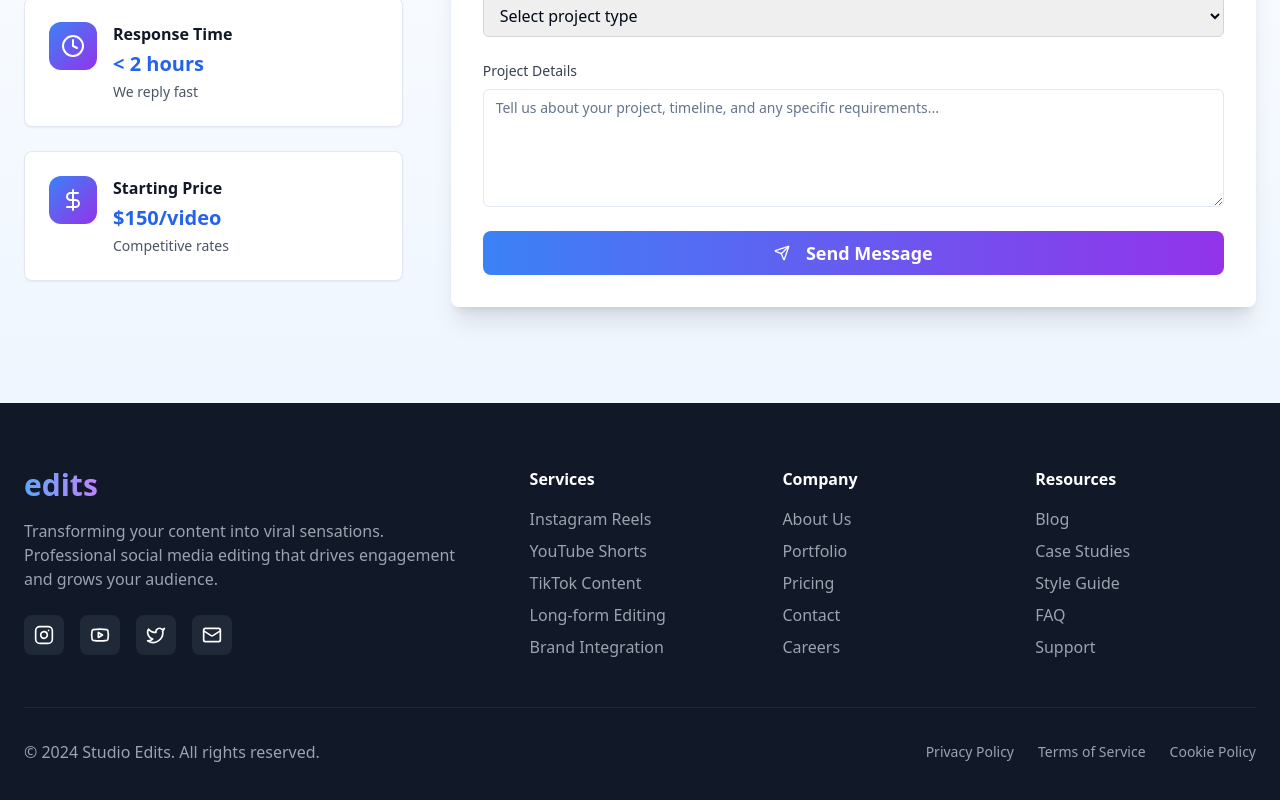
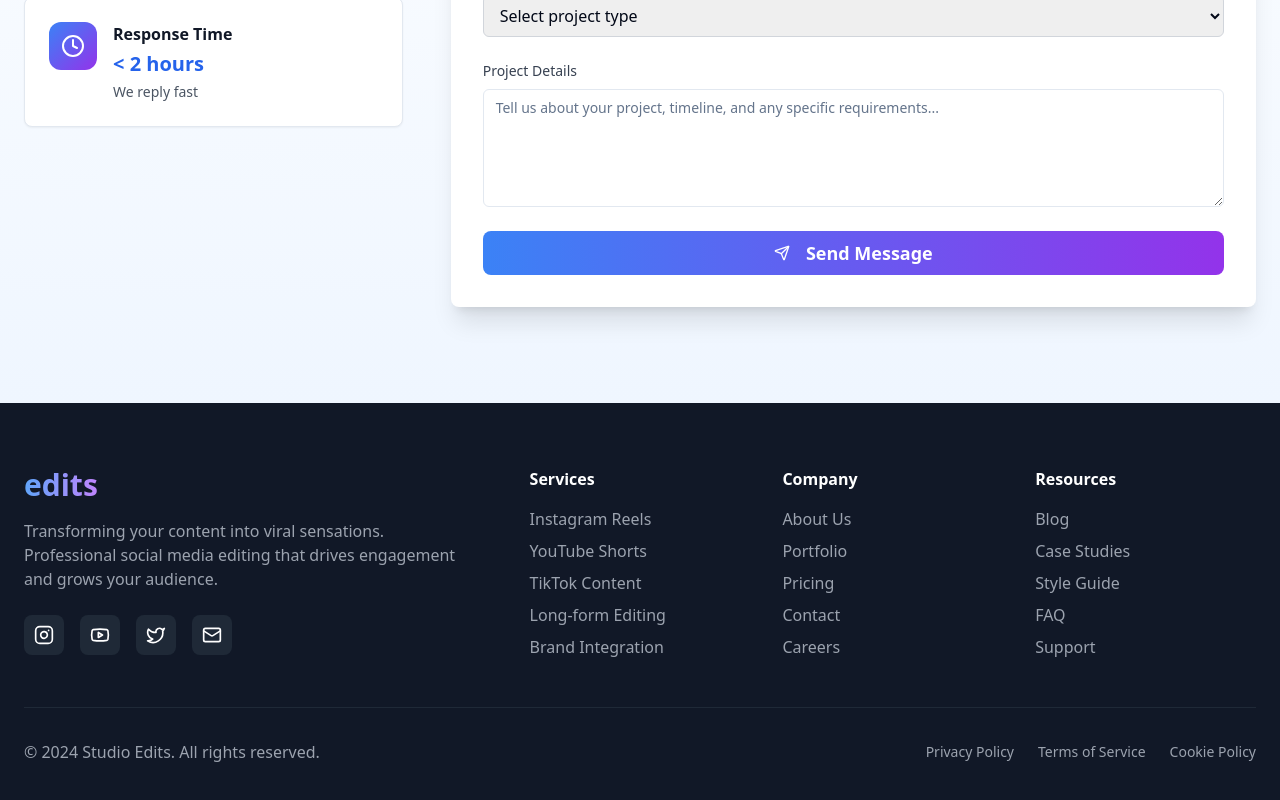
Before and after one commit to ronniehere/edits-1, a React (Vite) app: page / in a window 1280 px wide. Shown: the part 4817-5617 px from the top of the page. Built offline with nearby package versions, Linux system fonts and the light colour scheme.

Commit message:
Remove starting price section
Removed the starting price section from the contact info.

```diff
--- a/src/components/Contact.tsx
+++ b/src/components/Contact.tsx
@@ -1,10 +1,9 @@
-
 import { useState } from 'react';
 import { Button } from '@/components/ui/button';
 import { Input } from '@/components/ui/input';
 import { Textarea } from '@/components/ui/textarea';
 import { Card, CardContent } from '@/components/ui/card';
-import { Mail, Phone, MapPin, Send, Clock, DollarSign } from 'lucide-react';
+import { Mail, Phone, MapPin, Send, Clock } from 'lucide-react';
 import { useToast } from '@/hooks/use-toast';
 
 const Contact = () => {
@@ -66,12 +65,6 @@ const Contact = () => {
       title: "Response Time",
       details: "< 2 hours",
       description: "We reply fast"
-    },
-    {
-      icon: DollarSign,
-      title: "Starting Price",
-      details: "$150/video",
-      description: "Competitive rates"
     }
   ];
 
```
